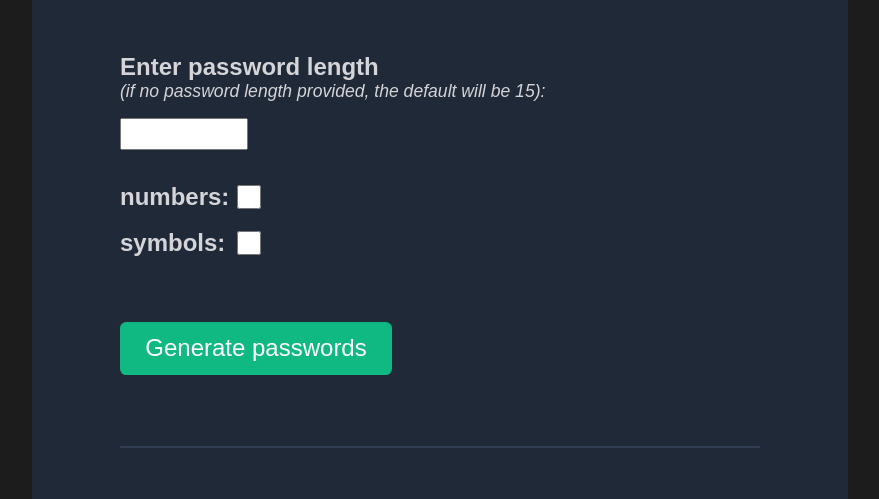
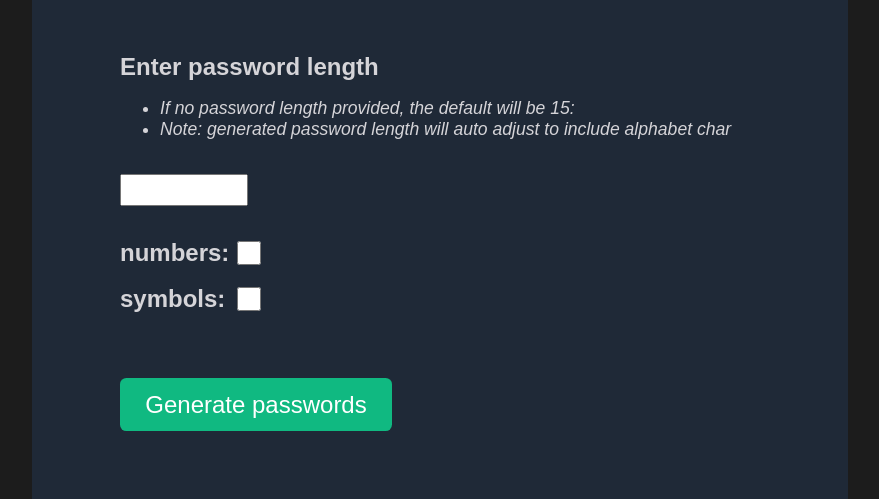
Before and after one commit to ayii365/password-generator-app, a plain HTML site: page index.html in a window 1280 px wide. Shown: the part 276-775 px from the top of the page, without its empty margins (200-1079 px from the left). Drawn offline with Linux system fonts and the light colour scheme.

Commit message:
docs: Add tip for how the password generation works

```diff
--- a/index.html
+++ b/index.html
@@ -20,7 +20,12 @@
 
                 <form id="user-input-form">
                     <label>Enter password length</label>
-                    <label class="sub-text">(if no password length provided, the default will be 15):</label>
+                    <label class="sub-text">
+                        <ul>
+                            <li>If no password length provided, the default will be 15:</li>
+                            <li>Note: generated password length will auto adjust to include alphabet char</li>
+                        </ul>
+                    </label>
 
                     <input id="pass-len" type="number" name="userPassLen">
 
```
